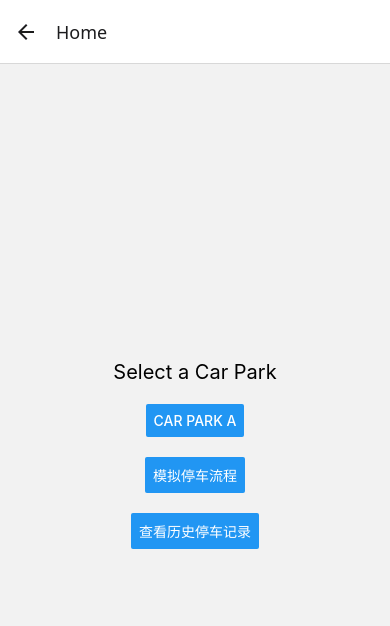
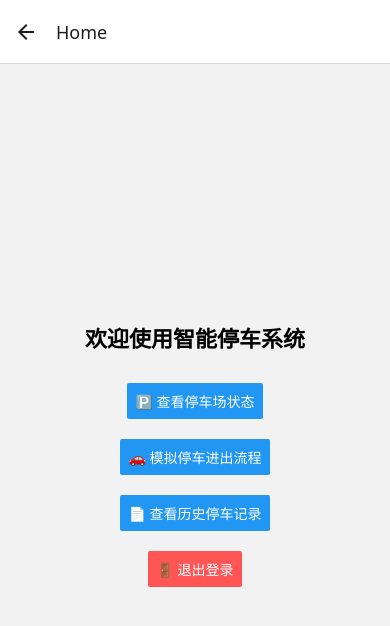
Before and after one commit to YSREI/smart-parking-app, a React Native app: screen /Home in a window 390 px wide. Shown: the top 626 px of the page. Built offline with nearby package versions, Linux system fonts and the light colour scheme.

Commit message:
功能初步全部完成

```diff
--- a/App.tsx
+++ b/App.tsx
@@ -1,6 +1,8 @@
-import React from "react";
+import React, { useEffect, useState } from "react";
 import { NavigationContainer } from "@react-navigation/native";
 import { createNativeStackNavigator } from "@react-navigation/native-stack";
+import AsyncStorage from "@react-native-async-storage/async-storage";
+
 import RegisterScreen from "./screens/RegisterScreen";
 import HomeScreen from "./screens/HomeScreen";
 import ParkingLotScreen from "./screens/ParkingLotScreen";
@@ -10,9 +12,19 @@ import ParkingHistoryScreen from "./screens/ParkingHistoryScreen";
 const Stack = createNativeStackNavigator();
 
 export default function App() {
+  const [initialRoute, setInitialRoute] = useState<"Register" | "Home">("Register");
+
+  useEffect(() => {
+    AsyncStorage.getItem("user").then((value) => {
+      if (value) {
+        setInitialRoute("Home");
+      }
+    });
+  }, []);
+
   return (
     <NavigationContainer>
-      <Stack.Navigator initialRouteName="Register">
+      <Stack.Navigator initialRouteName={initialRoute}>
         <Stack.Screen name="Register" component={RegisterScreen} />
         <Stack.Screen name="Home" component={HomeScreen} />
         <Stack.Screen name="ParkingLot" component={ParkingLotScreen} />
--- a/screens/HomeScreen.tsx
+++ b/screens/HomeScreen.tsx
@@ -1,20 +1,51 @@
 import React from "react";
 import { View, Text, Button, StyleSheet } from "react-native";
+import AsyncStorage from "@react-native-async-storage/async-storage";
+
 
 export default function HomeScreen({ navigation }: any) {
+    // 退出登录函数
+    const handleLogout = async () => {
+      await AsyncStorage.removeItem("user");
+      navigation.reset({
+        index: 0,
+        routes: [{ name: "Register" }],
+      });
+    };
+
     return (
       <View style={styles.container}>
-      <Text style={styles.title}>Select a Car Park</Text>
-      <Button title="Car Park A" onPress={() => navigation.navigate("ParkingLot", { lotId: "lot-a" })} />
-      <View style={{ height: 20 }} />
-      <Button title="模拟停车流程" onPress={() => navigation.navigate("ParkingAction")} />
-      <View style={{ height: 20 }} />
-      <Button title="查看历史停车记录" onPress={() => navigation.navigate("History")} />
+        <Text style={styles.title}>欢迎使用智能停车系统</Text>
+
+        <Button
+          title="🅿️ 查看停车场状态"
+          onPress={() => navigation.navigate("ParkingLot", { lotId: "lot-a" })}
+        />
+        <View style={styles.spacer} />
+
+        <Button
+          title="🚗 模拟停车进出流程"
+          onPress={() => navigation.navigate("ParkingAction")}
+        />
+        <View style={styles.spacer} />
+
+        <Button
+          title="📄 查看历史停车记录"
+          onPress={() => navigation.navigate("History")}
+        />
+        <View style={styles.spacer} />
+
+        <Button
+          title="🚪 退出登录"
+          color="#f55"
+          onPress={handleLogout}
+        />
       </View>
     );
   }
 
   const styles = StyleSheet.create({
-  container: { flex: 1, justifyContent: "center", alignItems: "center" },
-  title: { fontSize: 20, marginBottom: 20 }
+    container: { flex: 1, justifyContent: "center", alignItems: "center", paddingHorizontal: 20 },
+    title: { fontSize: 22, marginBottom: 30, fontWeight: "bold" },
+    spacer: { height: 20 },
   });
--- a/screens/RegisterScreen.tsx
+++ b/screens/RegisterScreen.tsx
@@ -1,7 +1,9 @@
 import React, { useState } from "react";
 import { View, Text, TextInput, Button, StyleSheet, Alert } from "react-native";
 import { ref, set } from "firebase/database";
-import { database } from "../firebaseConfig";
+import { database } from "../firebaseConfig";0
+import AsyncStorage from "@react-native-async-storage/async-storage";
+
 
 export default function RegisterScreen({ navigation }: any) {
   const [name, setName] = useState("");
@@ -24,12 +26,19 @@ export default function RegisterScreen({ navigation }: any) {
       licensePlate,
     })
       .then(() => {
+        const saveUserAndNavigate = async () => {
+            await AsyncStorage.setItem("user", JSON.stringify({
+                email,
+                licensePlate,
+        }));
         Alert.alert("Registration successful!");
         navigation.navigate("Home");
-      })
-      .catch((error) => {
+      };
+      saveUserAndNavigate();
+    })
+    .catch((error) => {
         Alert.alert("Registration failed", error.message);
-      });
+    });
   };
 
   return (
```
Lines whose indentation alone changed are shown as unchanged.
